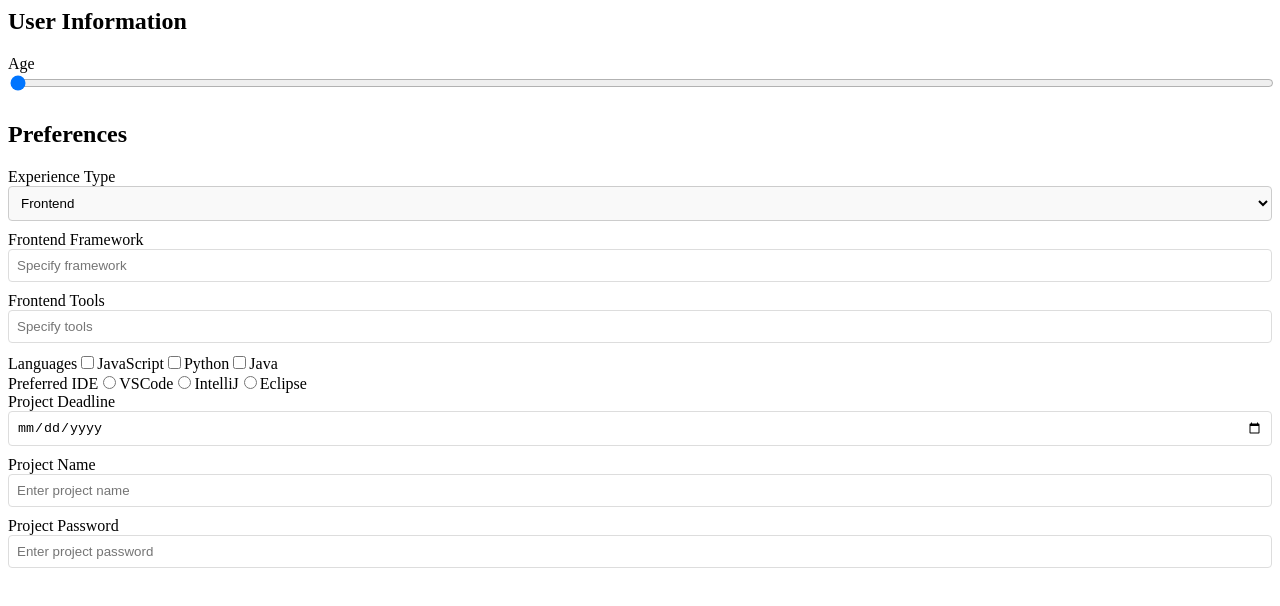
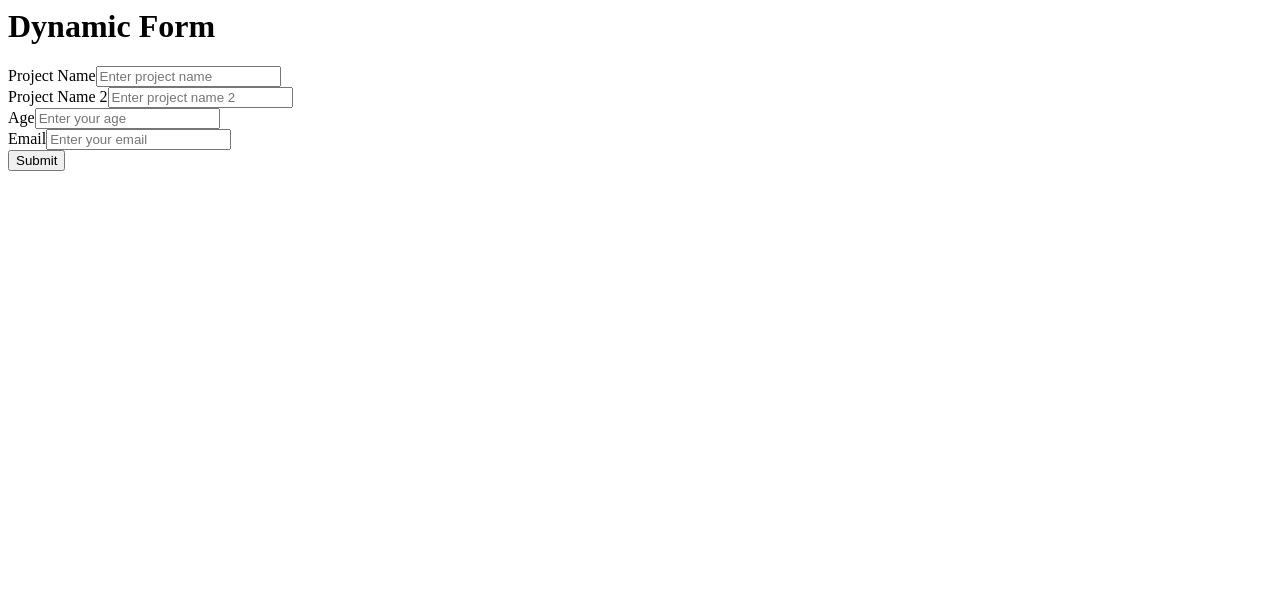
Before and after one commit to Nikhil26062000/json-form, a React (Vite) app: page / in a window 1280 px wide. Shown: the top 606 px of the page. Built offline with nearby package versions, Linux system fonts and the light colour scheme.

Commit message:
creating from from js object

```diff
--- a/src/App.jsx
+++ b/src/App.jsx
@@ -1,198 +1,55 @@
-import React, { useState, useEffect } from "react";
-import form_schema from "./form.json";
+import { formConfig } from "./forms";
 
-const DynamicFormComponent = ({ schema }) => {
-  const [formData, setFormData] = useState({ experienceType: "frontend" });
+const DynamicForm = ({ config }) => {
+  const getInputProps = (field) => {
+    const props = {
+      id: field.name, // Use name for id
+      type: field.type,
+      placeholder: field.placeholder,
+      className: "mt-1 p-2 border border-gray-300 rounded-md",
+      required: field.required,
+      onChange: () => {
+        console.log(`${field.label} input changed`);
+      }, // Handling change dynamically
+    };
 
-  useEffect(() => {
-    console.log(formData);
-  }, [formData]);
-
-  // Define event handlers
-  const eventHandlers = {
-    onKeyUp: {
-      handleProjectNameKeyUp: (e, para) => {
-        console.log("Key up event triggered in project name input", para);
-      },
-    },
-    onBlur: {
-      handleProjectNameBlur: (e, para) => {
-        console.log("Blur event triggered in project name input", para);
-      },
-    },
-    onFocus: {
-      handleProjectNameFocus: (e, para) => {
-        console.log("Focus event triggered in project name input", para);
-      },
-    },
-    onMouseOver: {
-      handlePasswordMouseOver: (e, para) => {
-        console.log("Mouse over event on project password input", para);
-      },
-    },
-    onMouseOut: {
-      handlePasswordMouseOut: (e, para) => {
-        console.log("Mouse out event on project password input", para);
-      },
-    },
-  };
-
-  // Handle input change
-  const handleInputChange = (fieldName, value) => {
-    setFormData((prevData) => ({
-      ...prevData,
-      [fieldName]: value,
-    }));
-  };
-
-  // Check visibility of a field based on selected experience type or age range
-  const isFieldVisible = (field) => {
-    if (field.visibility) {
-      const { field: visibilityField, value, min, max } = field.visibility;
-      if (value !== undefined) {
-        return formData[visibilityField] === value;
-      } else if (min !== undefined && max !== undefined) {
-        const currentFieldValue = formData[visibilityField];
-        return currentFieldValue >= min && currentFieldValue <= max;
-      }
-    }
-    return true; // Default to visible if no visibility rule
-  };
-
-  // Dynamically attach event handlers based on schema
-  const applyEvents = (field) => {
-    const events = {};
+    // Dynamically add event handlers based on the events configuration
     if (field.events) {
-      Object.entries(field.events).forEach(([eventName, handlerName]) => {
-        if (eventHandlers[eventName] && eventHandlers[eventName][handlerName]) {
-          events[eventName] = (e) =>
-            eventHandlers[eventName][handlerName](e, field.para);
-        }
+      Object.keys(field.events).forEach((eventKey) => {
+        props[eventKey] = field.events[eventKey];
       });
     }
-    return events;
+
+    return props;
   };
 
   return (
     <form>
-      {form_schema.map((section, index) => (
-        <div key={index}>
-          <h2>{section.sectionTitle}</h2>
-          {section.fields.map(
-            (field) =>
-              isFieldVisible(field) && (
-                <div key={field.name}>
-                  <label>{field.label}</label>
-
-                  {/* Range Field */}
-                  {field.type === "range" && (
-                    <input
-                      type="range"
-                      name={field.name}
-                      min={field.min}
-                      max={field.max}
-                      value={formData[field.name] || field.min}
-                      onChange={(e) =>
-                        handleInputChange(
-                          field.name,
-                          parseInt(e.target.value, 10)
-                        )
-                      }
-                      style={field.styles}
-                    />
-                  )}
-
-                  {/* Select Field */}
-                  {field.type === "select" && (
-                    <select
-                      name={field.name}
-                      value={formData[field.name] || ""}
-                      onChange={(e) =>
-                        handleInputChange(field.name, e.target.value)
-                      }
-                      required={field.required}
-                      style={field.styles}
-                    >
-                      {field.options.map((option) => (
-                        <option key={option.value} value={option.value}>
-                          {option.label}
-                        </option>
-                      ))}
-                    </select>
-                  )}
-
-                  {/* Checkbox Field */}
-                  {field.type === "checkbox" &&
-                    field.options.map((option) => (
-                      <label key={option.value}>
-                        <input
-                          type="checkbox"
-                          name={field.name}
-                          value={option.value}
-                          checked={
-                            Array.isArray(formData[field.name]) &&
-                            formData[field.name].includes(option.value)
-                          }
-                          onChange={(e) => {
-                            const newValue = Array.isArray(formData[field.name])
-                              ? formData[field.name]
-                              : [];
-                            if (e.target.checked) {
-                              newValue.push(option.value);
-                            } else {
-                              const index = newValue.indexOf(option.value);
-                              if (index > -1) {
-                                newValue.splice(index, 1);
-                              }
-                            }
-                            handleInputChange(field.name, newValue);
-                          }}
-                          required={field.required}
-                        />
-                        {option.label}
-                      </label>
-                    ))}
-
-                  {/* Radio Field */}
-                  {field.type === "radio" &&
-                    field.options.map((option) => (
-                      <label key={option.value}>
-                        <input
-                          type="radio"
-                          name={field.name}
-                          value={option.value}
-                          checked={formData[field.name] === option.value}
-                          onChange={(e) =>
-                            handleInputChange(field.name, e.target.value)
-                          }
-                          required={field.required}
-                        />
-                        {option.label}
-                      </label>
-                    ))}
-
-                  {/* Date, Password, and Text Fields */}
-                  {["date", "password", "text"].includes(field.type) && (
-                    <input
-                      type={field.type}
-                      name={field.name}
-                      placeholder={field.placeholder || ""}
-                      value={formData[field.name] || ""}
-                      onChange={(e) =>
-                        handleInputChange(field.name, e.target.value)
-                      }
-                      required={field.required}
-                      {...applyEvents(field)} // Dynamically attaching events
-                      style={field.styles} // Applying styles from the schema
-                    />
-                  )}
-                </div>
-              )
-          )}
+      {config.fields.map((field) => (
+        <div key={field.name} className="mb-4">
+          <label
+            htmlFor={field.name}
+            className="block text-sm font-medium text-gray-700"
+          >
+            {field.label}
+          </label>
+          <input {...getInputProps(field)} />
         </div>
       ))}
+      <button type="submit" className="p-2 bg-blue-500 text-white rounded">
+        Submit
+      </button>
     </form>
   );
 };
 
-export default DynamicFormComponent;
+const App = () => {
+  return (
+    <div className="max-w-md mx-auto mt-10">
+      <h1 className="text-2xl mb-4">Dynamic Form</h1>
+      <DynamicForm config={formConfig} />
+    </div>
+  );
+};
+
+export default App;
--- a/src/forms.js
+++ b/src/forms.js
@@ -0,0 +1,59 @@
+export const formConfig = {
+  fields: [
+    {
+      name: "projectName",
+      label: "Project Name",
+      type: "text",
+      placeholder: "Enter project name",
+      required: true,
+      events: {
+        onKeyUp: () => {
+          console.log("onKeyUp triggered for Project Name");
+        },
+        onBlur: () => {
+          console.log("onBlur triggered for Project Name");
+        },
+      },
+    },
+    {
+      name: "projectName2",
+      label: "Project Name 2",
+      type: "text",
+      placeholder: "Enter project name 2",
+      required: true,
+      events: {
+        onMouseLeave: () => {
+          console.log("onMouseLeave triggered for Project Name 2");
+        },
+      },
+    },
+    {
+      name: "age",
+      label: "Age",
+      type: "number",
+      placeholder: "Enter your age",
+      events: {
+        onKeyUp: () => {
+          console.log("Key up event on Age input");
+        },
+      },
+    },
+    {
+      name: "email",
+      label: "Email",
+      type: "email",
+      placeholder: "Enter your email",
+      events: {
+        onMouseOver: () => {
+          console.log("Mouse is over Email input");
+        },
+        onMouseLeave: () => {
+          console.log("Mouse left Email input");
+        },
+        onBlur: () => {
+          console.log("Email input lost focus");
+        },
+      },
+    },
+  ],
+};
```
